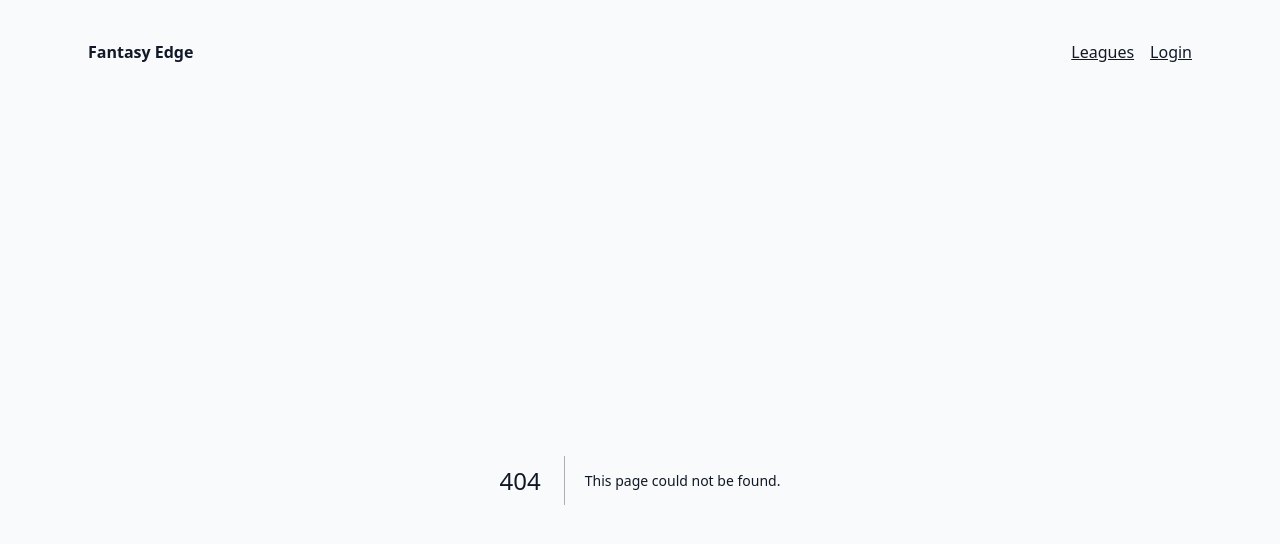
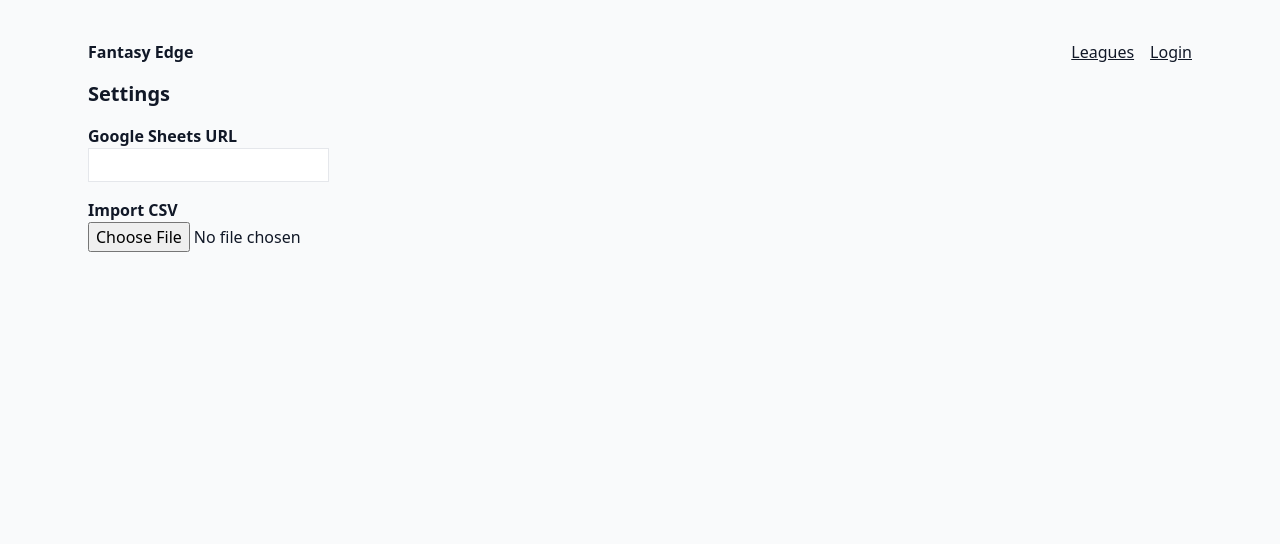
Before and after one commit to chroniicallydiistracted/fantasy-edge, a Next.js app in the folder apps/web/: page /settings in a window 1280 px wide. Before the commit this address had no page. Shown: the top 544 px of the page. Built offline with nearby package versions, Linux system fonts and the light colour scheme.

Commit message:
feat(web): add waivers and settings pages with tests

```diff
--- /dev/null
+++ b/apps/web/app/l/[leagueId]/waivers/[week]/page.tsx
@@ -0,0 +1,36 @@
+import { apiFetch } from "../../../../../lib/api";
+import { mapWaivers } from "../../../../../lib/waivers";
+
+async function getWaivers(teamId: string, week: string) {
+  const data = await apiFetch<any>(
+    `/team/${teamId}/waivers?week=${week}&horizon=2`,
+    { cache: "no-store" }
+  );
+  return mapWaivers(data.waivers ?? []);
+}
+
+export default async function WaiversPage({
+  params,
+  searchParams,
+}: {
+  params: { leagueId: string; week: string };
+  searchParams: { teamId?: string };
+}) {
+  const teamId = searchParams.teamId;
+  if (!teamId) {
+    return <div>teamId query param required</div>;
+  }
+  const waivers = await getWaivers(teamId, params.week);
+  return (
+    <div>
+      <h1 className="mb-4 text-xl font-bold">Week {params.week} Waivers</h1>
+      <ul>
+        {waivers.map((w) => (
+          <li key={w.player_id}>
+            {w.order}. {w.name} ({w.delta_xfp})
+          </li>
+        ))}
+      </ul>
+    </div>
+  );
+}
--- /dev/null
+++ b/apps/web/app/settings/page.tsx
@@ -0,0 +1,50 @@
+"use client";
+
+import { useState } from "react";
+import { parseCsv } from "../../lib/csv";
+
+export default function SettingsPage() {
+  const [rows, setRows] = useState<string[][]>([]);
+  const [sheetUrl, setSheetUrl] = useState("");
+
+  const handleFile = async (e: React.ChangeEvent<HTMLInputElement>) => {
+    const file = e.target.files?.[0];
+    if (!file) return;
+    const text = await file.text();
+    setRows(parseCsv(text));
+  };
+
+  return (
+    <div>
+      <h1 className="mb-4 text-xl font-bold">Settings</h1>
+      <div>
+        <label className="block font-semibold">Google Sheets URL</label>
+        <input
+          type="text"
+          value={sheetUrl}
+          onChange={(e) => setSheetUrl(e.target.value)}
+          className="border p-1"
+        />
+      </div>
+      <div className="mt-4">
+        <label className="block font-semibold">Import CSV</label>
+        <input type="file" accept=".csv" onChange={handleFile} />
+      </div>
+      {rows.length > 0 && (
+        <table className="mt-4">
+          <tbody>
+            {rows.map((r, i) => (
+              <tr key={i}>
+                {r.map((c, j) => (
+                  <td key={j} className="px-2">
+                    {c}
+                  </td>
+                ))}
+              </tr>
+            ))}
+          </tbody>
+        </table>
+      )}
+    </div>
+  );
+}
--- /dev/null
+++ b/apps/web/lib/csv.js
@@ -0,0 +1,12 @@
+/**
+ * Parse a CSV string into rows of cells.
+ * @param {string} text
+ * @returns {string[][]}
+ */
+export function parseCsv(text) {
+  return text
+    .trim()
+    .split(/\r?\n/)
+    .filter((line) => line.length > 0)
+    .map((line) => line.split(',').map((c) => c.trim()));
+}
--- /dev/null
+++ b/apps/web/lib/waivers.js
@@ -0,0 +1,13 @@
+/**
+ * Map raw waiver data to simplified objects.
+ * @param {any[]} raw
+ * @returns {{player_id: number|string, name: string, delta_xfp: number, order: number}[]}
+ */
+export function mapWaivers(raw) {
+  return raw.map((w) => ({
+    player_id: w.player_id ?? w.id ?? 0,
+    name: w.name ?? "Unknown Player",
+    delta_xfp: w.delta_xfp ?? w.xfp ?? 0,
+    order: w.order ?? 0,
+  }));
+}
```
Also changed, not shown: 3 other files (tests, documents, lock files or other folders).
